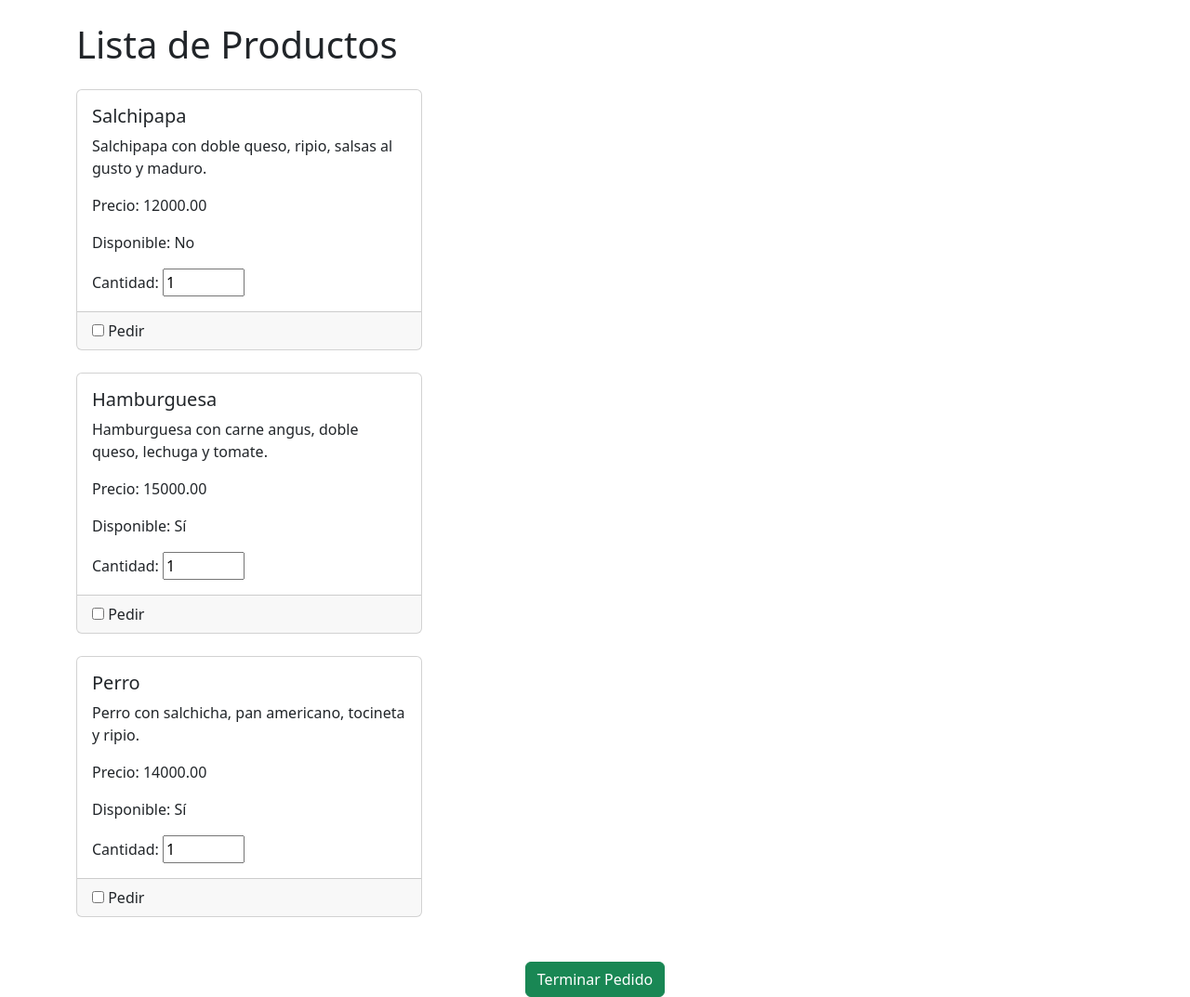
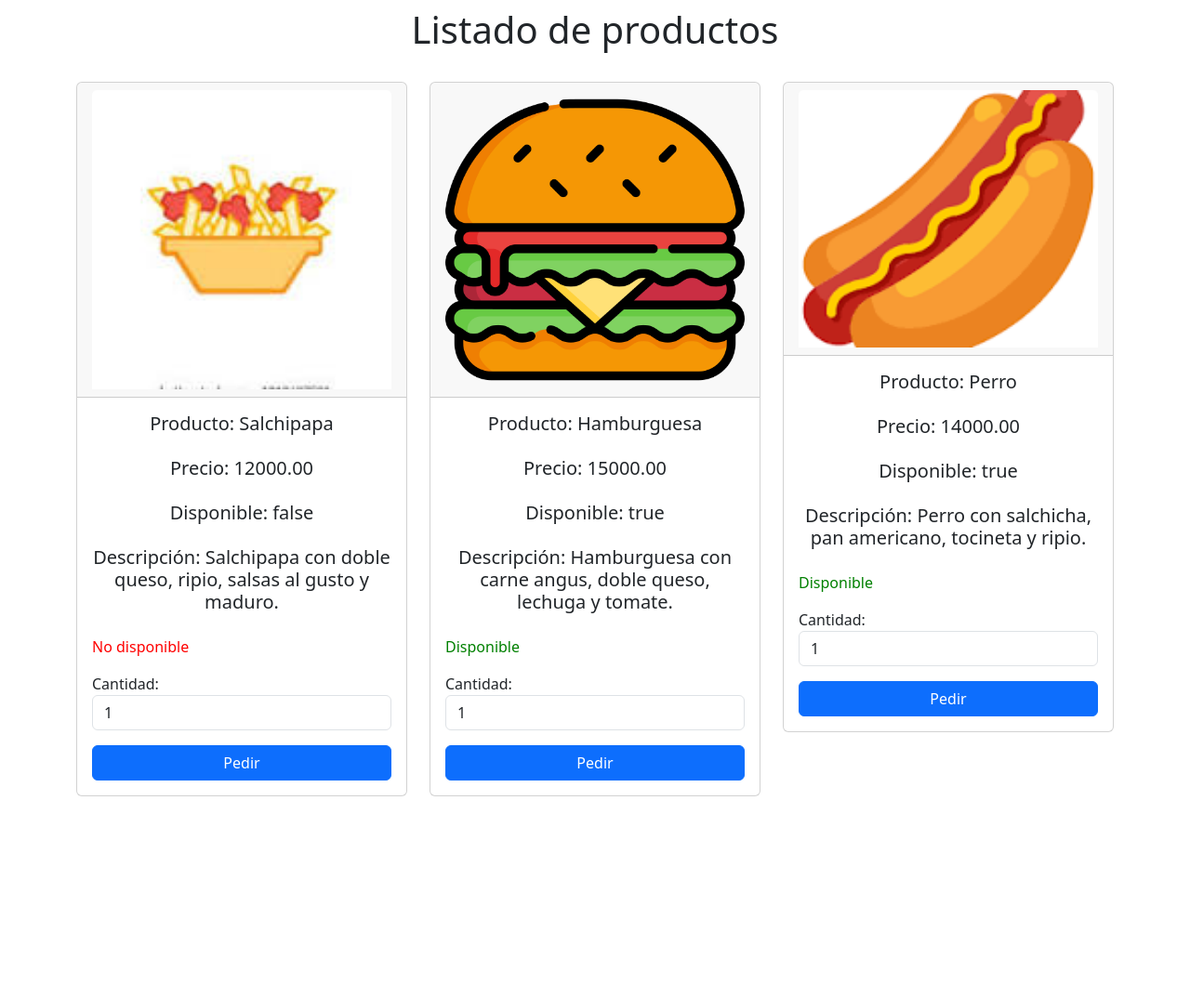
Before and after one commit to Juandoqg/Restaurante, a Django app: page /verMesas/tomarPedido/ in a window 1280 px wide. Shown: the whole page at 93% size. After the commit the page ends 857 px from the top, so only its background shows below. Run offline with Django 5.2, Linux system fonts and the light colour scheme; data comes from the database, SQL or seed files in the repository; both versions use the stored data as it was after the commit.

Commit message:
Productos guardados en arreglo pedido

```diff
--- a/myapp/static/js/listMesas.js
+++ b/myapp/static/js/listMesas.js
@@ -23,7 +23,7 @@ const listMesas = async () => {
                 <h5 class="card-title text-center mb-4">Mesa ${mesa.idMesa}</h5>
                 <img src="/static/img/mesa.jpg" alt="Imagen de la mesa" class="card-img-top">
                 <div class="d-flex justify-content-between mb-4">
-                    <a href="tomarPedido" class="btn btn-primary">Realizar pedido</a>
+                    <a href="#" class="btn btn-danger">Realizar pedido</a>
                     <a href="verPedido" class="btn btn-primary">Ver pedido</a>
                 </div>
             </div>
--- /dev/null
+++ b/myapp/static/js/listProductos.js
@@ -0,0 +1,59 @@
+document.addEventListener('DOMContentLoaded', async () => {
+    await listProductos();
+});
+
+const pedido = [];
+
+const listProductos = async () => {
+    try {
+        const response = await fetch('http://127.0.0.1:8000/listProductos/');
+        const listProducts = await response.json();
+        console.log(listProducts)
+
+
+
+        const productosContainer = document.getElementById('productosContainer');
+
+        listProducts.producto.forEach(producto => {
+            const cardDiv = document.createElement('div');
+            cardDiv.classList.add('col-md-4');
+
+            // Determinar la clase CSS para el botón de "Pedir" según la disponibilidad del producto
+            const disponible = producto.disponible ? 'Disponible' : 'No disponible';
+            const colorTexto = producto.disponible ? 'green' : 'red';
+
+            cardDiv.innerHTML = `
+                <div class="card mt-2">
+                    <div class="card-header d-flex justify-content-center align-items-center">
+                        <img src="/static/${producto.imgProducto}" alt="Imagen del producto" class="card-img-top">
+                    </div>
+                    <div class="card-body d-flex flex-column">
+                        <h5 class="card-title text-center mb-4">Producto:  ${producto.nombre}</h5>
+                        <h5 class="card-title text-center mb-4">Precio:  ${producto.precio}</h5>
+                        <h5 class="card-title text-center mb-4">Disponible:  ${producto.disponible}</h5>
+                        <h5 class="card-title text-center mb-4">Descripción:  ${producto.descripcion}</h5>
+                        <div id="disponible" style="color: ${colorTexto};">${disponible}</div>
+                        <div class="form-group mt-3">
+                            <label for="cantidad-${producto.idProducto}">Cantidad:</label>
+                            <input type="number" id="cantidad-${producto.idProducto}" class="form-control" value="1" min="1">
+                        </div>
+                        <button class="btn btn-primary mt-3" onclick="agregarAlPedido(${producto.idProducto})">Pedir</button>
+                    </div>
+                </div>
+            `;
+            productosContainer.appendChild(cardDiv);
+        });
+
+    } catch (ex) {
+        alert(ex);
+    }
+}
+
+function agregarAlPedido(idProducto) {
+    const cantidadInput = document.getElementById(`cantidad-${idProducto}`);
+    console.log("Cantidad input:", cantidadInput); // Agregar este log para verificar si se encuentra el elemento
+    const cantidad = parseInt(cantidadInput.value);
+    pedido.push({ id: idProducto, cantidad: cantidad });
+    console.log("Producto agregado al pedido:", idProducto, "Cantidad:", cantidad);
+    console.log(pedido)
+}
--- a/myapp/templates/tomarPedido.html
+++ b/myapp/templates/tomarPedido.html
@@ -1,42 +1,30 @@
+{% load static %}
 <!DOCTYPE html>
 <html lang="es">
   <head>
-    <meta charset="UTF-8">
-    <meta name="viewport" content="width=device-width, initial-scale=1.0">
+    <meta charset="UTF-8" />
+    <meta name="viewport" content="width=device-width, initial-scale=1.0" />
     <title>Lista de Productos</title>
     <!-- Bootstrap CSS -->
-    <link href="https://cdn.jsdelivr.net/npm/bootstrap@5.3.0-alpha1/dist/css/bootstrap.min.css" rel="stylesheet">
+    <link
+      href="https://cdn.jsdelivr.net/npm/bootstrap@5.3.0-alpha1/dist/css/bootstrap.min.css"
+      rel="stylesheet"
+    />
+
+
   </head>
   <body>
-    <div class="container">
-        <h1 class="my-4">Lista de Productos</h1>
+    <div class="container mt-2">
+        <div class="card-body d-flex flex-column">
+            <h1 class="text-center mb-4">Listado de productos</h1>
             <div class="row">
-            <form method="post" action="">
-                {% csrf_token %}
-            {% for producto in Productos %}
-                <div class="col-md-4 mb-4">
-                    <div class="card">
-                        <div class="card-body">
-                            <h5 class="card-title">{{ producto.nombre }}</h5>
-                            <p class="card-text">{{ producto.descripcion }}</p>
-                            <p class="card-text">Precio: {{ producto.precio }}</p>
-                            <p class="card-text">Disponible: {% if producto.disponible %} Sí {% else %} No {% endif %}</p>
-                            <label for="cantidad{{ producto.id }}">Cantidad:</label>
-                            <input type="number" id="cantidad" name="cantidad" value="1" min="1" max="10">
-                        </div>
-                        <div class="card-footer">
-                            <input type="checkbox" id="producto" name="producto" value="">
-                            <label for="producto">Pedir</label>
+              <div class="col-md-12">
+                <div id="productosContainer" class="row"></div>
               </div>
             </div>
           </div>
-            {% endfor %}
         </div>
-        <!-- Botón global para terminar el pedido -->
-        <div class="text-center mt-4">
-                <button type="submit" class="btn btn-success">Terminar Pedido</button>
     </div>
-            </form>
-    </div>
+    <script src="{% static 'js/listProductos.js' %}"></script>
   </body>
 </html>
--- a/myapp/urls.py
+++ b/myapp/urls.py
@@ -11,6 +11,8 @@ urlpatterns = [
      path("showUsers/",views.showUsers, name ="showUsers"),
      path("listUsers/",views.listUsers, name = "listUsers"),
      path("listMesas/",views.listMesas, name = "listMesas"),
+     path("listMesasPorId/<int:idMesa>",views.listMesasPorId, name = "listMesasPorId"),
+     path("listProductos/",views.listProductos, name = "listProductos"),
      path("deleteUser/<int:user_id>/",views.deleteUser, name ="deleteUser"),
      path('createProduct/', views.createProduct, name='createProduct'),
      path('verMesas/tomarPedido/', views.tomarPedido, name='tomarPedido'),
--- a/myapp/views.py
+++ b/myapp/views.py
@@ -9,6 +9,7 @@ from .models import Pedido
 from mysite import settings
 from django.contrib.auth.decorators import login_required
 import os
+from django.core import serializers
 
 # Create your views here.
 
@@ -95,6 +96,22 @@ def listMesas(request):
    data = {'mesa': mesa}
    return JsonResponse(data)
 
+def listMesasPorId(request, idMesa):
+    if request.method == 'GET':
+        mesa = get_object_or_404(Mesa, idMesa=idMesa)
+        data = {
+            'idMesa': mesa.idMesa,
+            'numero': mesa.numero,
+        }
+        return JsonResponse(data)
+    else:
+        return JsonResponse({'error': 'Método no permitido'}, status=405)
+
+def listProductos(request):
+   mesa = list(Producto.objects.values())
+   data = {'producto': mesa}
+   return JsonResponse(data)
+
 def deleteUser(request, user_id):
     usuario = get_object_or_404(User, pk=user_id)
     usuario.delete()
@@ -139,36 +156,30 @@ def verPedido(request):
     return render(request, 'verPedido.html')
 
 def tomarPedido(request):
-    if request.method == "GET":
         productos = Producto.objects.all()
+        return render(request, 'tomarPedido.html', {'Productos': productos})
 
-        return render(request, 'tomarPedido.html', {'Productos': productos})
-    else:
-        try:
-            productos_seleccionados = request.POST.getlist('producto')
-            cantidad = int(request.POST['cantidad'])
+def savePedido(request):
+    productos_seleccionados = request.POST.getlist('producto')
+    cantidad = int(request.POST['cantidad'])
 
-            id_mesero = request.user.id
-            id_mesa = 1  # Supongamos que la mesa tiene el id 1
+    id_mesero = request.user.id
+    id_mesa = 1  # Supongamos que la mesa tiene el id 1
 
-            for producto_id in productos_seleccionados:
-                if producto_id:  # Verificar si el producto_id no está vacío
-                    producto = Producto.objects.get(pk=producto_id)
-                    pedido = Pedido.objects.create(
-                        cantidad=cantidad,
-                        mesa_id=id_mesa,
-                        idMesero_id=id_mesero,
-                        idProducto_id=producto_id)
-                    pedido.save()  # Guardar el pedido en la base de datos
-                    print(id_mesero)
-                    print(cantidad)
-                    print(producto_id)
-                    print(id_mesa)
-
-
-            return redirect('verMesas')
-        except Exception as e:
-            return HttpResponse(f"Error al registrar el producto: {str(e)}")
+    for producto_id in productos_seleccionados:
+        if producto_id:  # Verificar si el producto_id no está vacío
+         producto = Producto.objects.get(pk=producto_id)
+         pedido = Pedido.objects.create(
+             cantidad=cantidad,
+             mesa_id=id_mesa,
+             idMesero_id=id_mesero,
+             idProducto_id=producto_id)
+         pedido.save()  # Guardar el pedido en la base de datos
+         print(id_mesero)
+         print(cantidad)
+         print(producto_id)
+         print(id_mesa)
+    return redirect('verMesas')
 
 @login_required
 def signout(request):
```
Also changed, not shown: myapp/templates/administrador.html (+3 -8 lines), db.sqlite3. Lines whose indentation alone changed are shown as unchanged.
